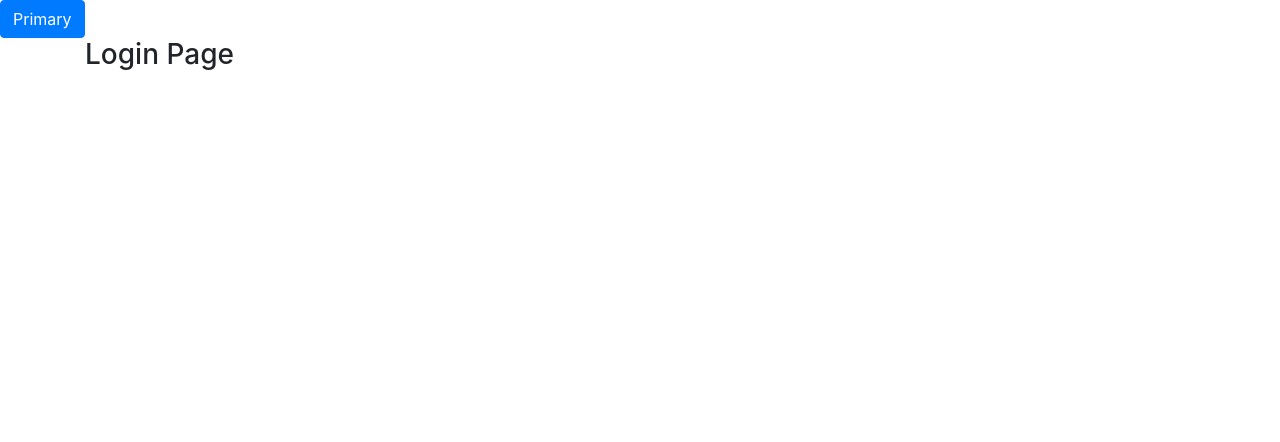
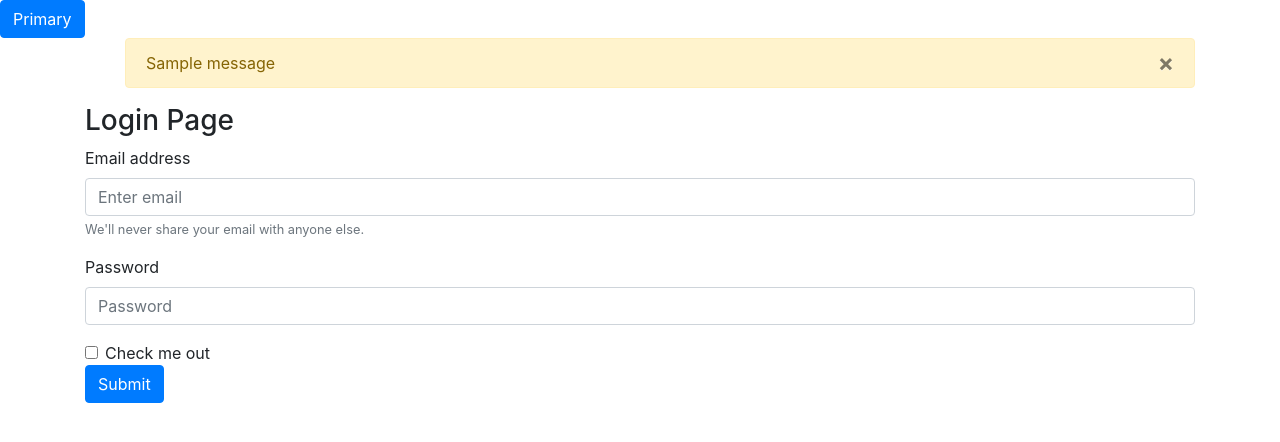
Before and after one commit to aboudaman/flaskblog, a Flask app: template app/templates/auth/login.html in a window 1280 px wide. Shown: the top 442 px of the page. Run offline with Flask 2, Linux system fonts and the light colour scheme; the template is opened without the code that fills it: values that come from a table or form of the project are taken from there, others are empty; one stand-in notice (Sample message) is shown; some libraries are stand-ins or nearby versions.

Commit message:
added login form

```diff
--- a/app/__init__.py
+++ b/app/__init__.py
@@ -29,7 +29,7 @@ def create_app(config_name):
     db.init_app(app)
 
     # initialize loin
-     login_manager.init_app(app)
+    login_manager.init_app(app)
 
     # attach routes and custom error pages here
     from .main import main as main_blueprint
--- a/app/main/forms.py
+++ b/app/main/forms.py
@@ -1,6 +1,6 @@
 from flask_wtf import FlaskForm
-from wtforms import StringField, SubmitField
-from wtforms.validators import DataRequired
+from wtforms import StringField, PasswordField, BooleanField, SubmitField
+from wtforms.validators import DataRequired, Length, Email
 
 class NameForm(FlaskForm):
     name = StringField('What is your name?', validators=[DataRequired()])
--- a/app/main/views.py
+++ b/app/main/views.py
@@ -4,6 +4,7 @@ from . import main
 from .forms import NameForm
 from .. import db
 from ..models import User
+from flask_login import login_required
 
 @main.route('/', methods=['GET', 'POST'])
 def index():
@@ -16,3 +17,8 @@ def index():
                            form=form, name=session.get('name'),
                            known=session.get('known', False),
                            current_time=datetime.utcnow())
+
+@main.route('/secret')
+@login_required
+def secret():
+    return 'Only authenticated users are allowed!'
--- a/app/models.py
+++ b/app/models.py
@@ -3,6 +3,7 @@ from flask_sqlalchemy import SQLAlchemy
 from werkzeug.security import generate_password_hash, check_password_hash
 from . import db
 from flask_login import UserMixin
+from . import login_manager
 
 #### Start Database ORM ####
 class Role(db.Model):
@@ -18,6 +19,11 @@ class Role(db.Model):
 # Optional method to give readable string representation
     def __repr__(self):
         return '<ROLE %r>' % self.name
+
+#Function to be invoked when user needs to be loaded from database
+@login_manager.user_loader
+def load_user(user_id):
+    return User.query.get(int(user_id))
 
 class User(db.Model):
     __tablename__ = 'users'
--- a/app/templates/auth/login.html
+++ b/app/templates/auth/login.html
@@ -1,5 +1,33 @@
 {% extends 'base.html'%}
 
 {% block content %}
+{% for message in get_flashed_messages() %}
+
+        <ul>
+            <div class="alert alert-warning">
+                    <button type="button" class="close" data-dismiss="alert">&times;</button>
+                    {{ message }}
+            </div>
+        </ul>
+
+{% endfor %}
 <h3>Login Page</h3>
+<form method="POST" action="{{url_for('auth.login')}}">
+        {{ form.csrf_token }}
+        <div class="form-group">
+                <label for="exampleInputEmail1">Email address</label>
+                <input type="email" class="form-control" name="email" id="exampleInputEmail1" aria-describedby="emailHelp" placeholder="Enter email" required>
+                <small id="emailHelp" class="form-text text-muted">We'll never share your email with anyone else.</small>
+              </div>
+              <div class="form-group">
+                <label for="exampleInputPassword1">Password</label>
+                <input type="password" name="password" class="form-control" id="exampleInputPassword1" placeholder="Password">
+              </div>
+              <div class="form-check">
+                <input type="checkbox" name="checkRemember" class="form-check-input" id="exampleCheck1">
+                <label class="form-check-label" for="exampleCheck1">Check me out</label>
+              </div>
+              <button type="submit" class="btn btn-primary">Submit</button>
+</form>
+
 {% endblock %}
--- /dev/null
+++ b/app/templates/nouser.html
@@ -0,0 +1,5 @@
+{% extends 'base.html' %}
+
+{% block content %}
+<h5>USER NOT FOUND!!!</h5>
+{% endblock %}
--- /dev/null
+++ b/app/templates/success.html
@@ -0,0 +1,5 @@
+{% extends 'base.html'%}
+
+{% block content %}
+<h5>You are logged IN</h5>
+{% endblock%}
```
Also changed, not shown: app/auth/forms.py (added, +10 -0 lines), app/auth/views.py (+32 -3 lines), app/templates/base.html (+6 -1 lines), app/templates/registration.html (added, +8 -0 lines), review.md (+7 -0 lines), data-dev.sqlite (added), 6 other files.
